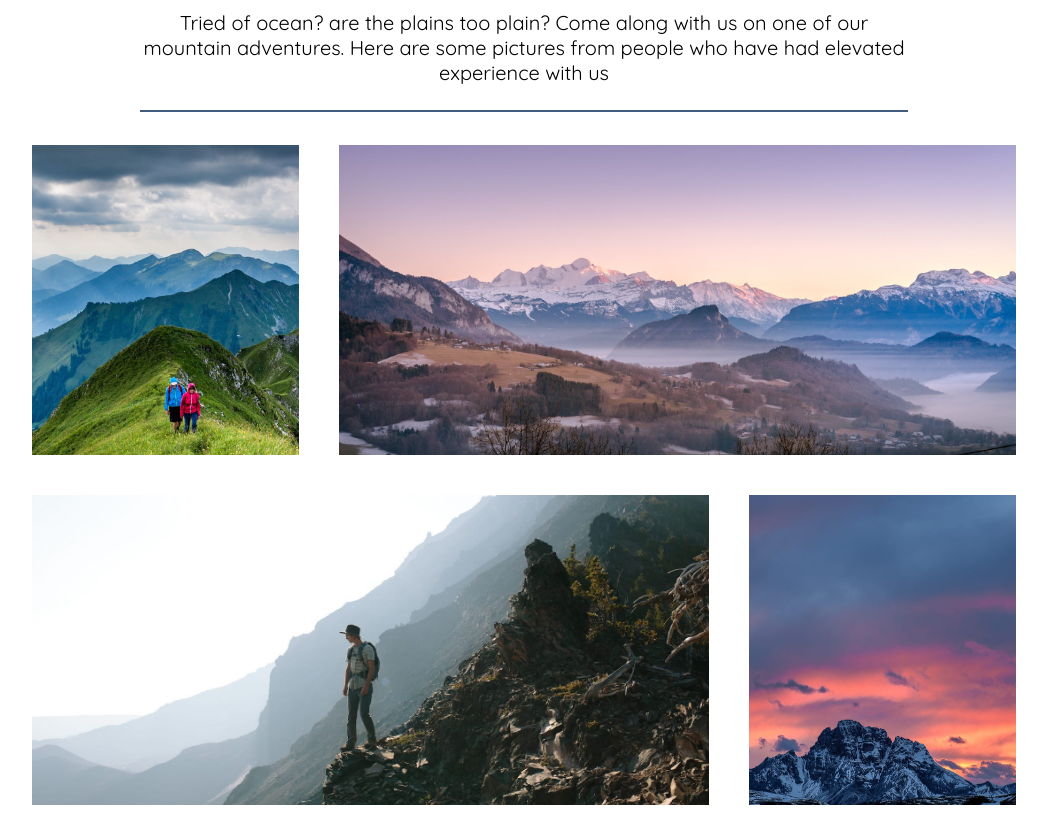
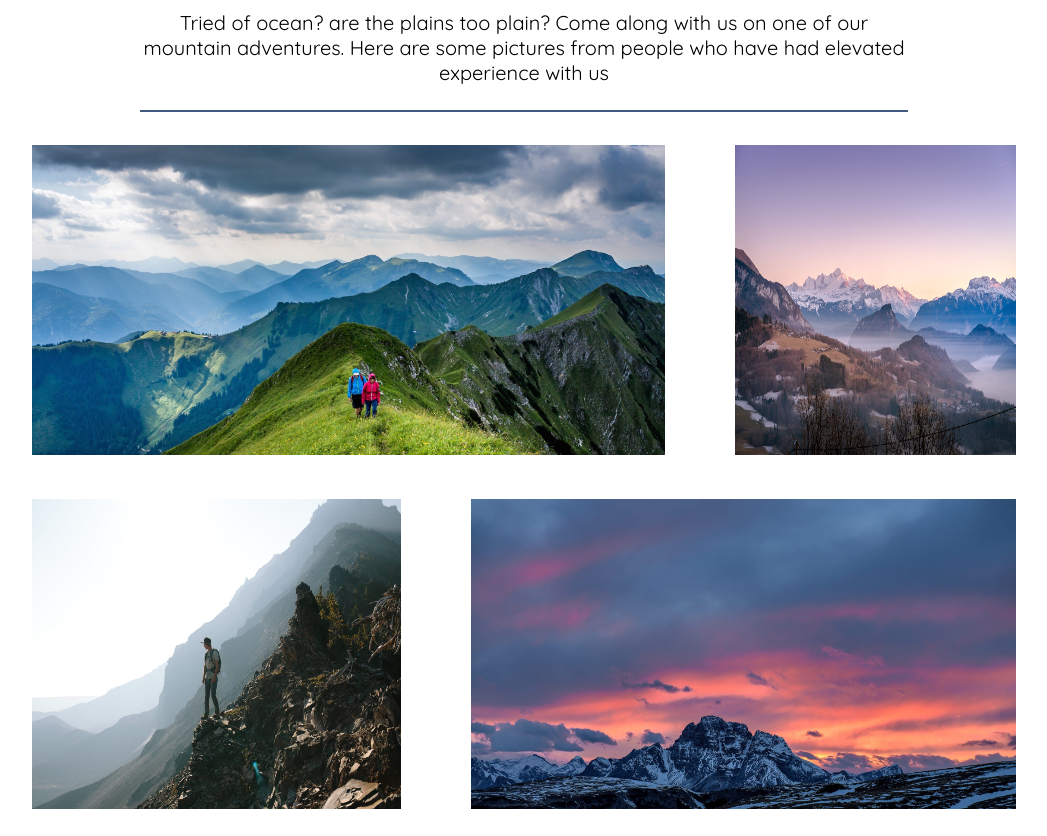
Before and after one commit to rookiemonkey/mountaintravel, a website: page index.html in a window 1280 px wide. Shown: the part 885-1721 px from the top of the page, without its empty margins (116-1163 px from the left). Drawn offline with Linux system fonts and the light colour scheme.

Commit message:
fixing styles

```diff
--- a/assets/sass/destinations.scss
+++ b/assets/sass/destinations.scss
@@ -21,14 +21,15 @@ article.destinations {
         margin: 0 20% 1% 20%;
     }
 
-    ul.destinationsImages {
+    div.destinationsImages {
         list-style-type: none;
         display: flex;
         flex-wrap: wrap;
         justify-content: center;
         padding: 0px 10% 0px 10%;
 
-        li {
+        img {
+            width: 100%;
             height: 350px;
             padding: 20px;
             background-clip: content-box; // so that the padding is reserved for whitespace, try to remove to see the diff.
@@ -45,3 +46,14 @@ article.destinations {
         }
     }
 }
+
+@media (max-width: 500px) {
+    article.destinations {
+        div.destinationsImages {
+            img {
+                width: 100vw;
+                padding: 0px;
+            }
+        }
+    }
+}
--- a/index.html
+++ b/index.html
@@ -52,12 +52,23 @@
       <span class="destinationHeaderDesc">Tried of ocean? are the plains too plain? Come along with us on one of our
         mountain adventures. Here are some pictures from people who have had elevated experience with us</span>
       <hr>
-      <ul class="destinationsImages">
-        <li class="small" style="background-image: url('/assets/img/mountain1.jpg');"></li>
-        <li class="large" style="background-image: url('/assets/img/mountain2.jpg');"></li>
-        <li class="large" style="background-image: url('/assets/img/mountain3.jpg');"></li>
-        <li class="small" style="background-image: url('/assets/img/mountain4.jpg');"></li>
-      </ul>
+      <div class="destinationsImages container-fluid">
+        <div class="row">
+          <div class="col-sm-12 col-md-8">
+            <img src="assets/img/mountain1.jpg" alt="">
+          </div>
+          <div class="col-sm-12 col-md-4">
+            <img src="assets/img/mountain2.jpg" alt="">
+          </div>
+          <div class="col-sm-12 col-md-5">
+            <img src="assets/img/mountain3.jpg" alt="">
+          </div>
+          <div class="col-sm-12 col-md-7">
+            <img src="assets/img/mountain4.jpg" alt="">
+          </div>
+        </div>
+      </div>
+      </div>
     </article>
 
     <article class="tourPackages">
```
Also changed, not shown: assets/css/main.css.
